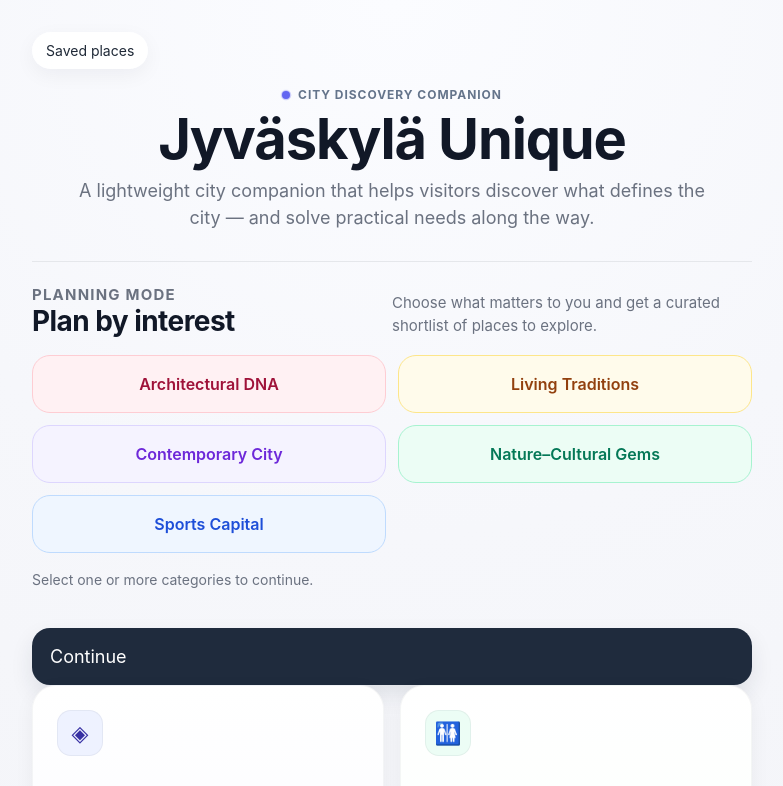
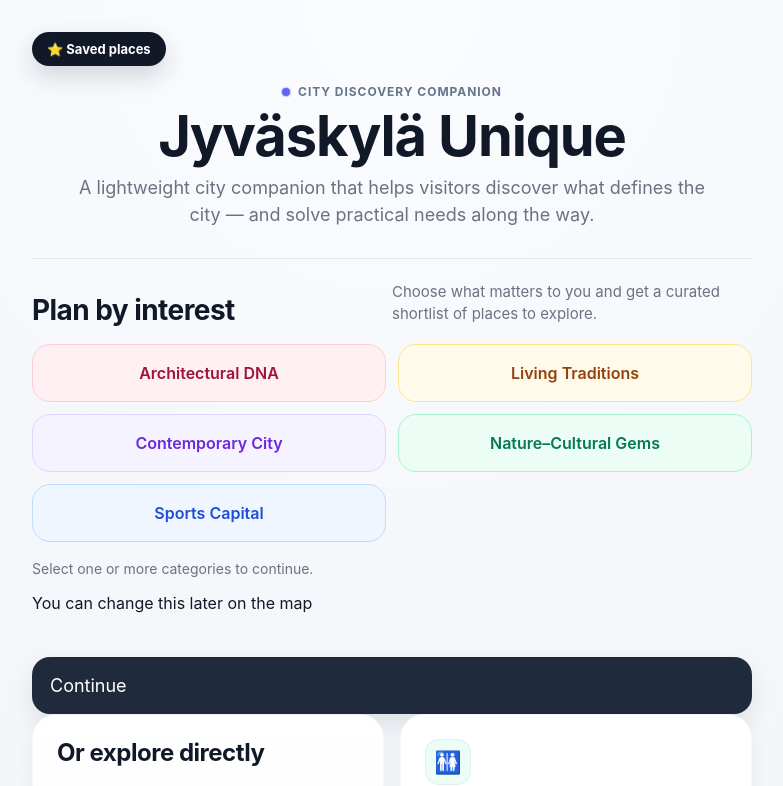
Before and after one commit to Nataliia-Burmaka/interactive-cultural-map, a React (Vite) app: page / in a window 1280 px wide. Shown: the top 786 px of the page, without its empty margins (248-1031 px from the left). Built offline with nearby package versions, Linux system fonts and the light colour scheme.

Commit message:
Polish home screen saved button

```diff
--- a/src/components/HomeScreen.jsx
+++ b/src/components/HomeScreen.jsx
@@ -8,11 +8,11 @@ function HomeScreen({ selectedCategories, onToggleCategory, onContinue }) {
     <div className="container home-container">
       <div className="home-top-row">
         <button
-          className="saved-link-button"
-          onClick={() => navigate("/saved")}
-        >
-          Saved places
-        </button>
+  className="saved-link-button saved-link-button--primary"
+  onClick={() => navigate("/saved")}
+>
+  ⭐ Saved places
+</button>
       </div>
 
       <section className="home-hero">
@@ -30,7 +30,6 @@ function HomeScreen({ selectedCategories, onToggleCategory, onContinue }) {
         <section className="planning-section">
         <div className="planning-header">
           <div>
-            <p className="planning-kicker">Planning mode</p>
             <h3>Plan by interest</h3>
           </div>
           <p>
@@ -64,6 +63,9 @@ function HomeScreen({ selectedCategories, onToggleCategory, onContinue }) {
           <p className="planning-note">
             Select one or more categories to continue.
           </p>
+          <p className="hint">
+  You can change this later on the map
+</p>
 
           <button className="continue continue--home" onClick={onContinue}>
             Continue
@@ -79,7 +81,8 @@ function HomeScreen({ selectedCategories, onToggleCategory, onContinue }) {
               navigate("/map");
             }}
           >
-            <div className="mode-card-icon mode-card-icon--explore">◈</div>
+            <h2 className="section-title">Or explore directly</h2>
+            <div className="mode-card-icon mode-card-icon--explore">🧭</div>
             <div className="mode-card-body">
               <h2>Explore the city</h2>
               <p>
--- a/src/index.css
+++ b/src/index.css
@@ -3247,3 +3247,17 @@ button {
   font-size: 13px;
   color: #6b7280;
 }
+.saved-link-button--primary {
+  background: #111827;
+  color: white;
+  border: none;
+  border-radius: 999px;
+  padding: 9px 15px;
+  font-size: 13px;
+  font-weight: 700;
+  box-shadow: 0 10px 24px rgba(15, 23, 42, 0.16);
+}
+
+.saved-link-button--primary:hover {
+  transform: translateY(-1px);
+}
--- a/src/pages/MapPage.jsx
+++ b/src/pages/MapPage.jsx
@@ -429,11 +429,11 @@ function MapPage() {
 
           <div className="map-top-actions">
             <button
-              className="saved-link-button"
-              onClick={() => navigate("/saved")}
-            >
-              Saved places
-            </button>
+  className="saved-link-button saved-link-button--primary"
+  onClick={() => navigate("/saved")}
+>
+  ⭐ Saved places
+</button>
           </div>
         </div>
 
--- a/src/pages/ResultsPage.jsx
+++ b/src/pages/ResultsPage.jsx
@@ -45,11 +45,11 @@ function ResultsPage() {
 
         <div className="results-top-actions">
           <button
-            className="saved-link-button"
-            onClick={() => navigate("/saved")}
-          >
-            Saved places
-          </button>
+  className="saved-link-button saved-link-button--primary"
+  onClick={() => navigate("/saved")}
+>
+  ⭐ Saved places
+</button>
         </div>
       </div>
 
```
